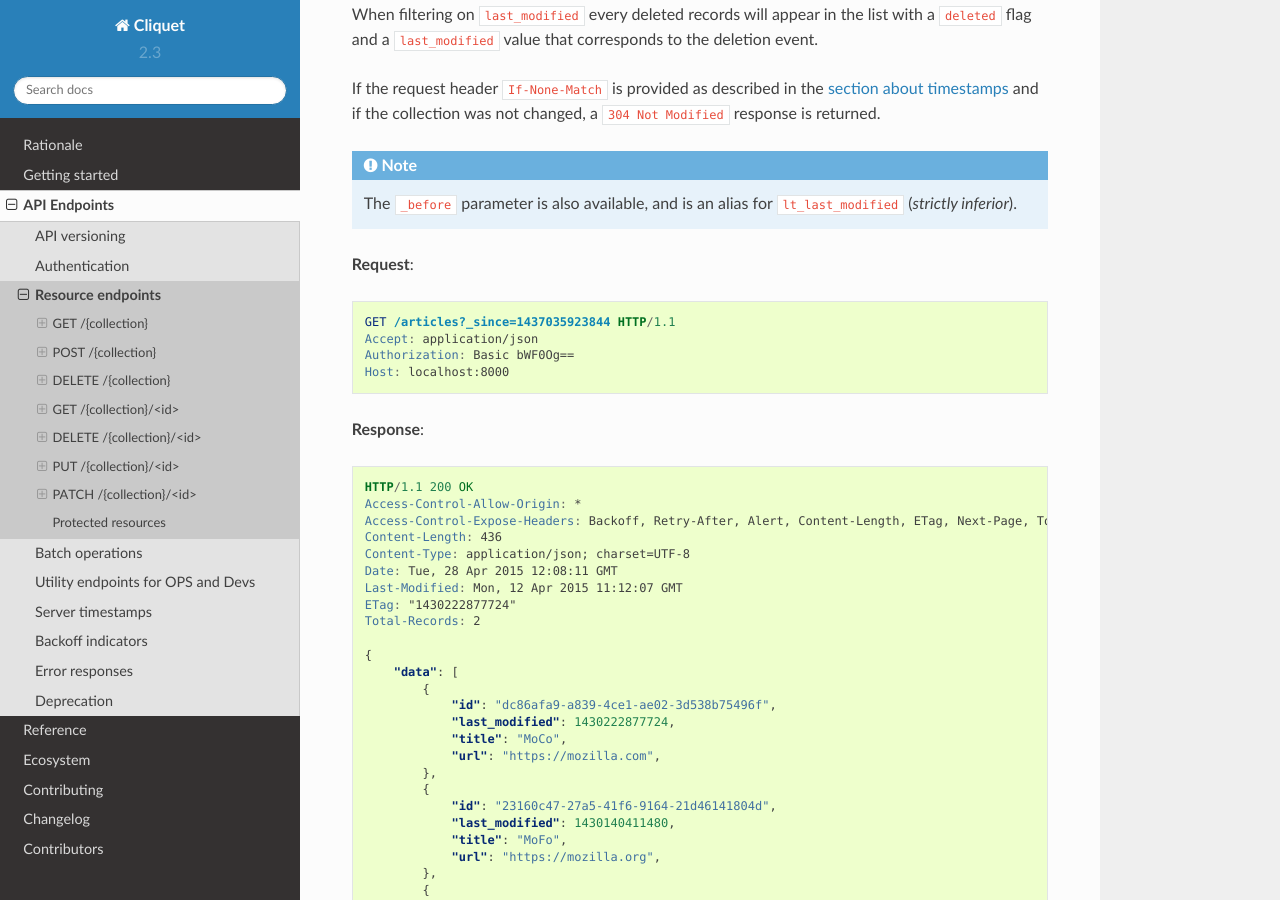
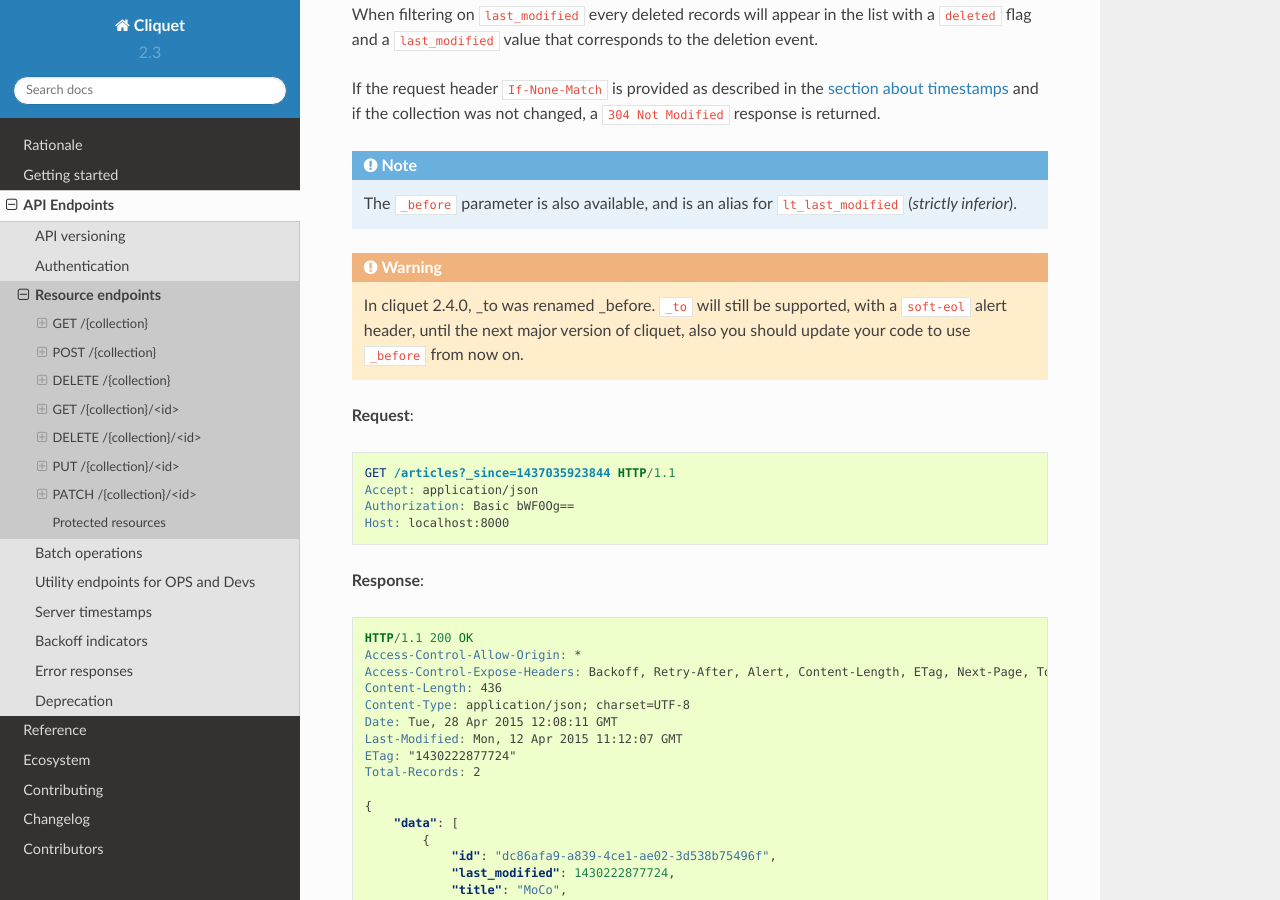
Before and after one commit to Kinto/kinto, a Sphinx documentation site: the page built from docs/api/resource.rst, in a window 1280 px wide and 900 px high, scrolled down 2865 px. Built offline with Sphinx 7.4.7 and the Read the Docs theme 2.0.0, drawn with Linux system fonts in a browser that asks for light colours.

Commit message:
Add a warning about _to renaming in the documentation.

```diff
--- a/docs/api/resource.rst
+++ b/docs/api/resource.rst
@@ -153,6 +153,14 @@ collection was not changed, a ``304 Not Modified`` response is returned.
 
    The ``_before`` parameter is also available, and is an alias for
    ``lt_last_modified`` (*strictly inferior*).
+
+
+.. warning::
+
+   In cliquet 2.4.0, _to was renamed _before. ``_to`` will still be
+   supported, with a ``soft-eol`` alert header, until the next major
+   version of cliquet, also you should update your code to use
+   ``_before`` from now on.
 
 
 **Request**:
```
